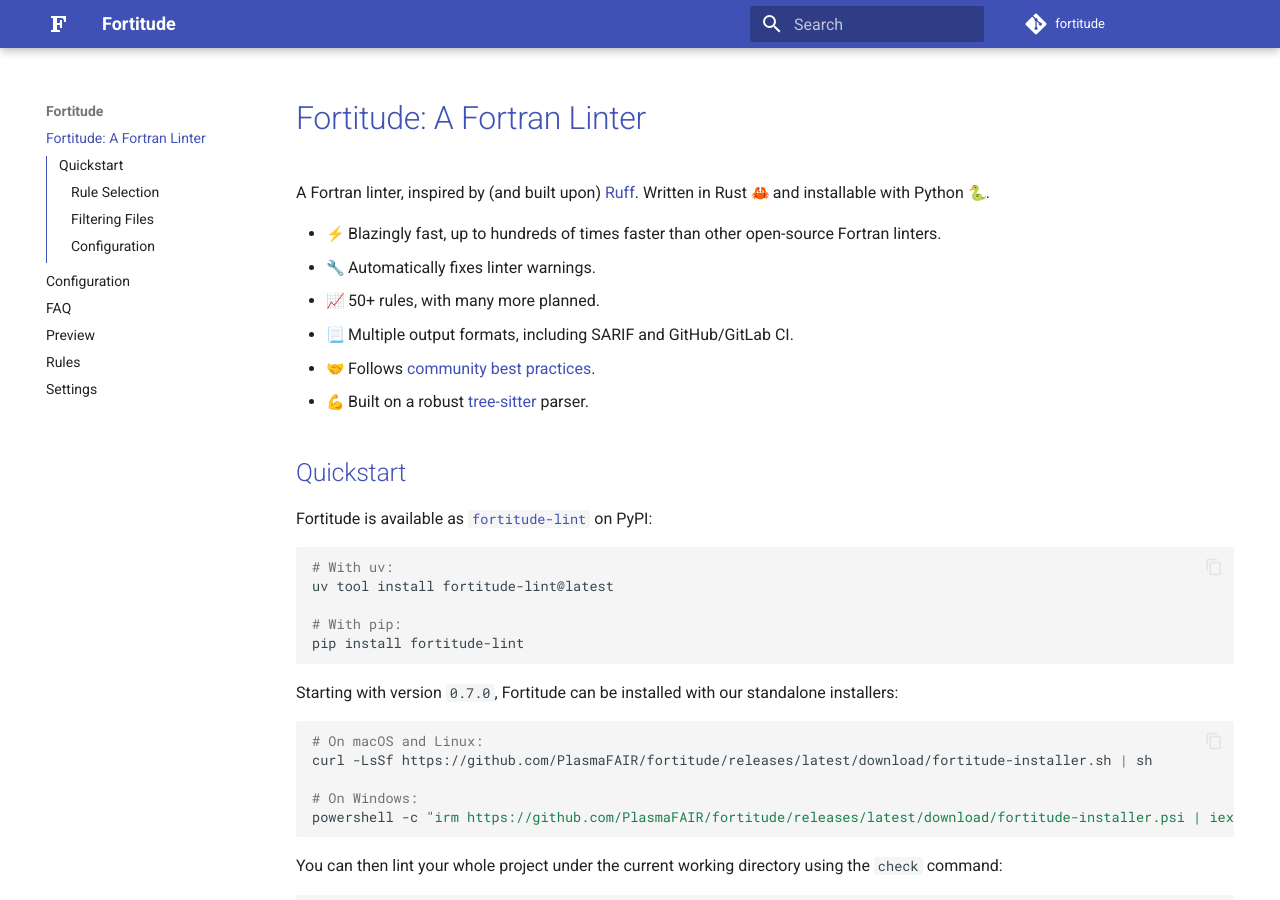
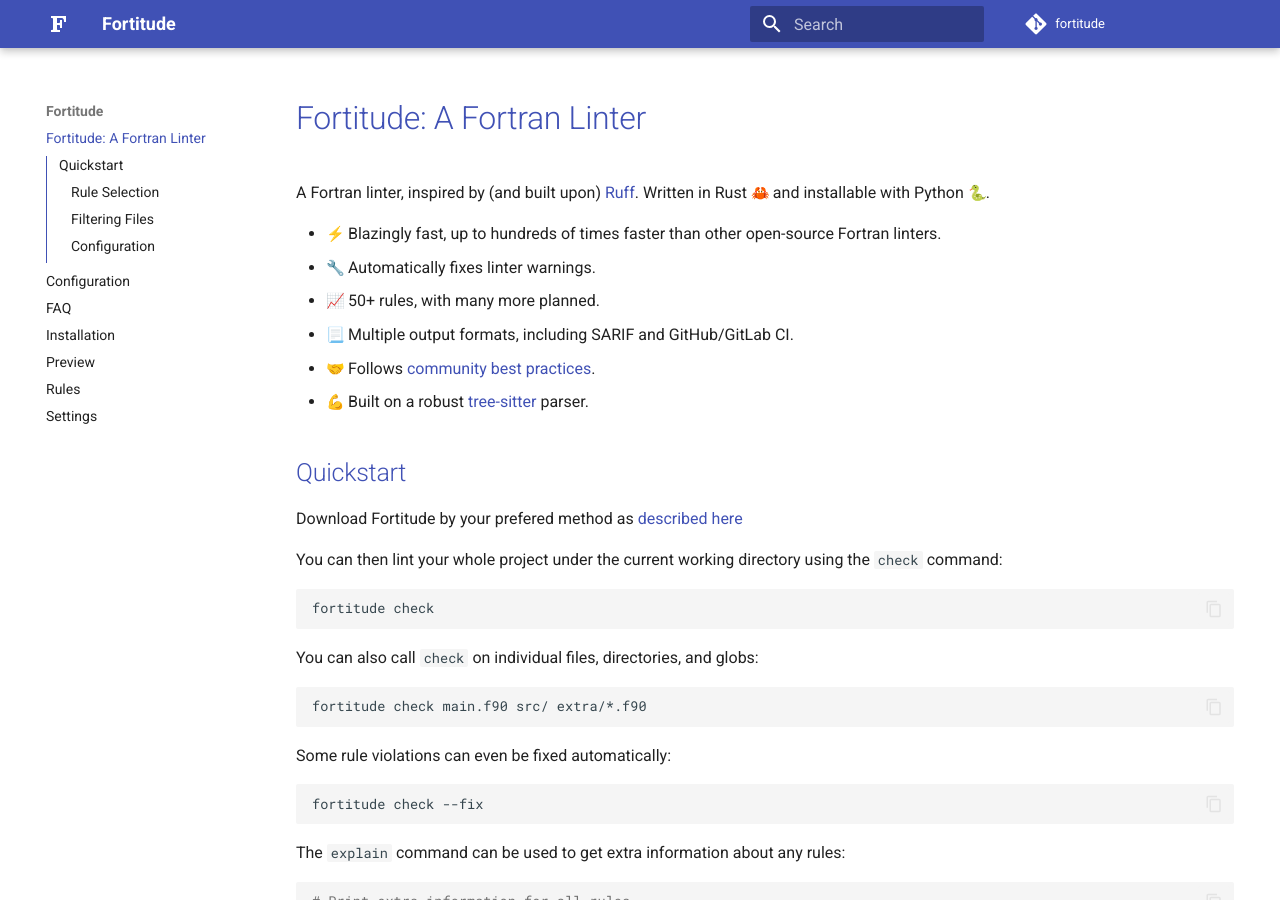
Before and after one commit to PlasmaFAIR/fortitude, an MkDocs documentation site: the page built from docs/index.md, in a window 1280 px wide and 900 px high. Built offline with MkDocs 1.6.1 and Material for MkDocs 9.7.7, drawn with Linux system fonts in a browser that asks for light colours; emoji names are drawn with the system emoji font; comment, search, counter and statistics services are not loaded.

Commit message:
create seperate installtion page

````diff
--- a/docs/index.md
+++ b/docs/index.md
@@ -15,27 +15,7 @@
 
 ## Quickstart
 
-Fortitude is available as
-[`fortitude-lint`](https://pypi.org/project/fortitude-lint) on PyPI:
-
-```bash
-# With uv:
-uv tool install fortitude-lint@latest
-
-# With pip:
-pip install fortitude-lint
-```
-
-Starting with version `0.7.0`, Fortitude can be installed with our
-standalone installers:
-
-```bash
-# On macOS and Linux:
-curl -LsSf https://github.com/PlasmaFAIR/fortitude/releases/latest/download/fortitude-installer.sh | sh
-
-# On Windows:
-powershell -c "irm https://github.com/PlasmaFAIR/fortitude/releases/latest/download/fortitude-installer.psi | iex"
-```
+Download Fortitude by your prefered method as [described here](installation.md)
 
 You can then lint your whole project under the current working directory
 using the `check` command:
````
Also changed, not shown: docs/installation.md (added, +30 -0 lines).
